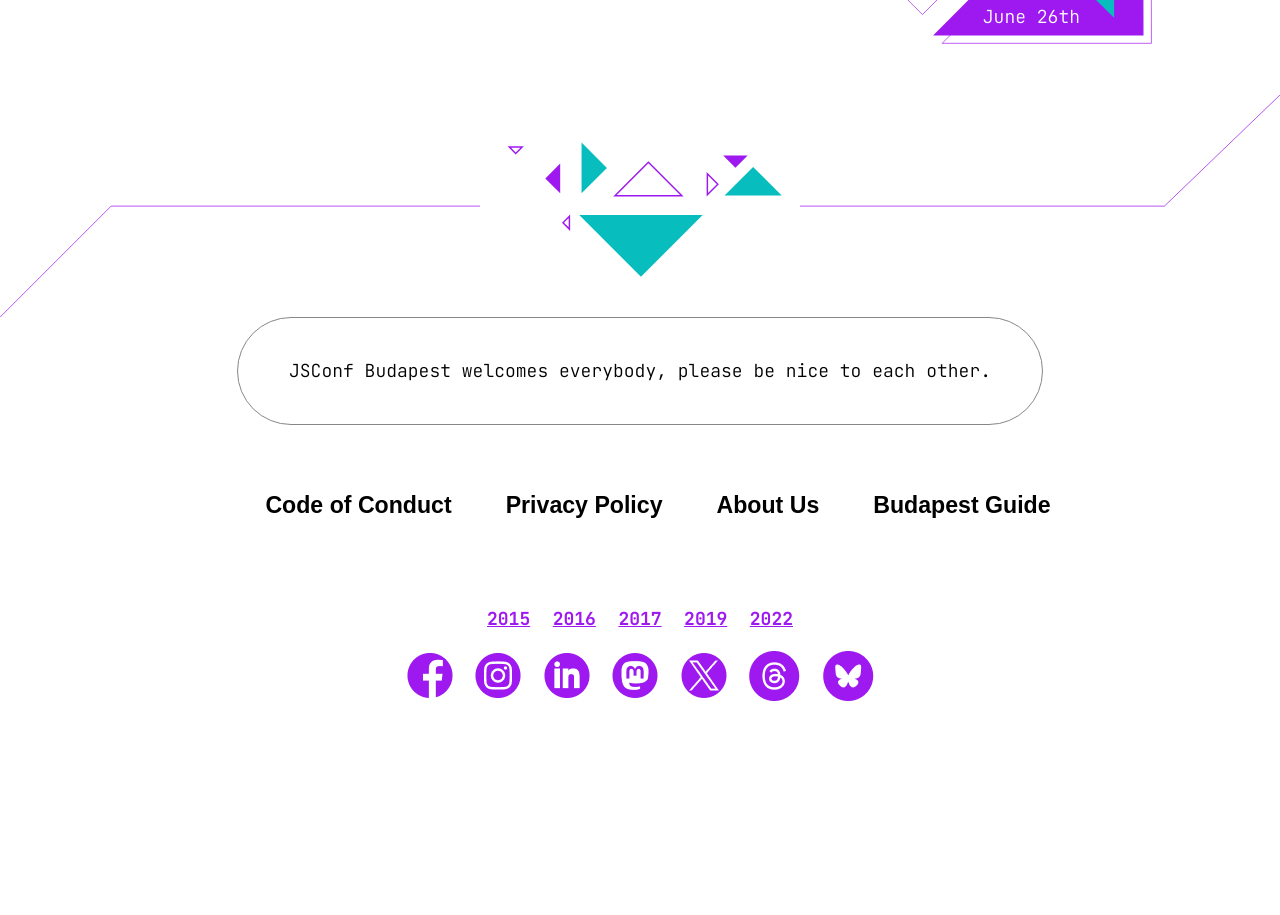
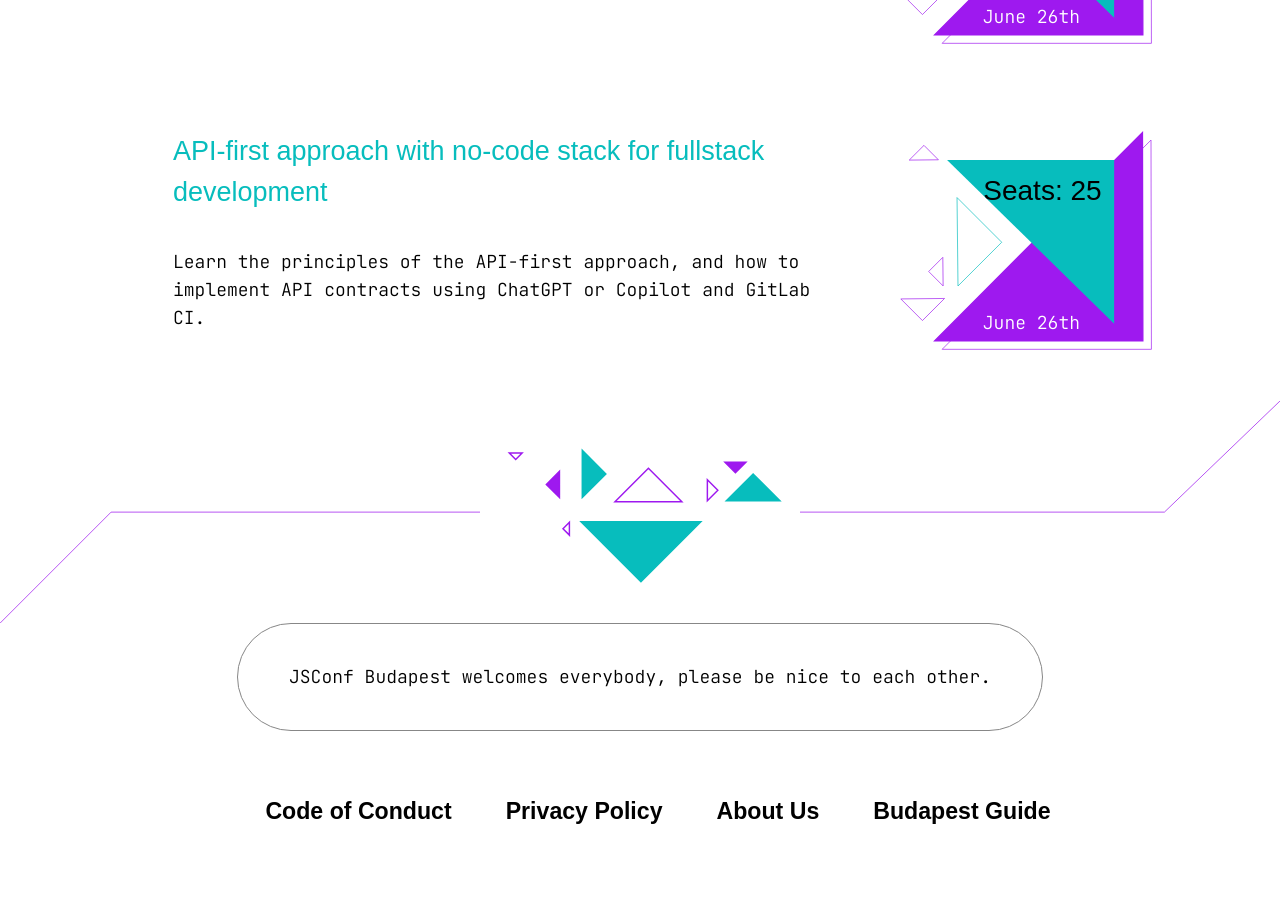
Before and after one commit to JSConfBp/2024.jsconfbp.com, a Next.js app: page /workshops in a window 1280 px wide. Shown: the part 1140-2055 px from the top of the page. Before the commit the page ends 1903 px from the top, so only its background shows below. Built offline with nearby package versions, Linux system fonts and the light colour scheme; a web font is replaced by a local one.

Commit message:
set up the SuperCharge workshop

```diff
--- a/data/workshops.ts
+++ b/data/workshops.ts
@@ -25,6 +25,33 @@ const WORKSHOPS = [
     },
     socialShareImage: "social-share/workshop-risingstack.png",
     seats: 20,
+  },
+  {
+    slug: "api-first-stack",
+    published: true,
+    title: "API-first approach with no-code stack for fullstack development",
+    summary: `Learn the principles of the API-first approach, and how to implement API contracts using ChatGPT or Copilot and GitLab CI.`,
+    abstract: `If you are new to the API-first approach, this workshop will help you learn the principles of this method and provide a practical implementation strategy. With the stack we will present, we automate as many parts as possible to enhance efficiency and reduce errors, allowing our team to focus on the business cases they are working on. After a high-level presentation about the approach, you’ll learn how to use ChatGPT or Copilot to define the API contract, how to use GitLab CI to automate code generation for both backend and frontend libraries that implement the contract, and then you’ll start using these libraries to build your own real-world application.`,
+    startTime: "10:00",
+    endTime: "16:00",
+    mentors: [
+      {
+        name: "Attila Olah",
+        link: "",
+      },
+    ],
+    venue: {
+      address: "",
+      name: "SuperCharge Event space",
+      link: "",
+    },
+    sponsor: {
+      logo: "",
+      name: "",
+      link: "",
+    },
+    socialShareImage: "social-share/workshop-supercharge.png",
+    seats: 25,
   },
   {
     slug: "aha-stack-2",
```
